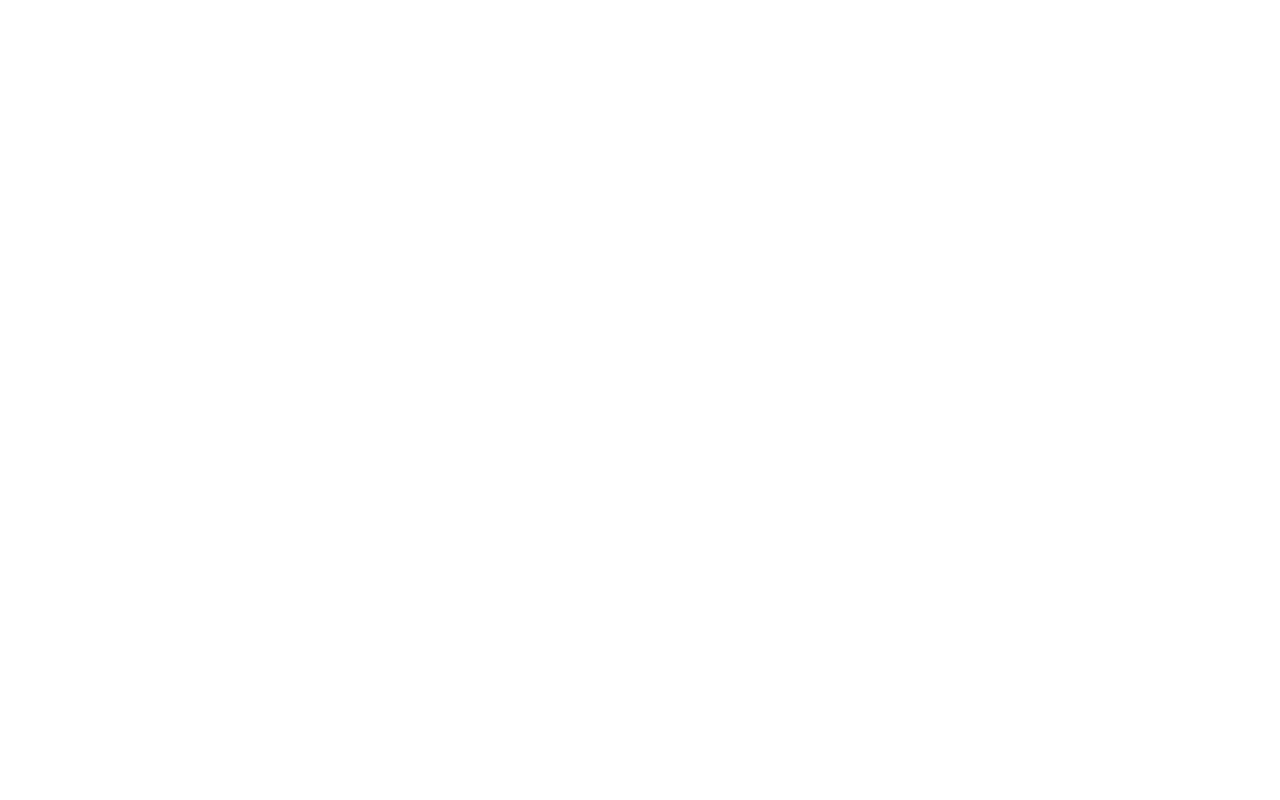
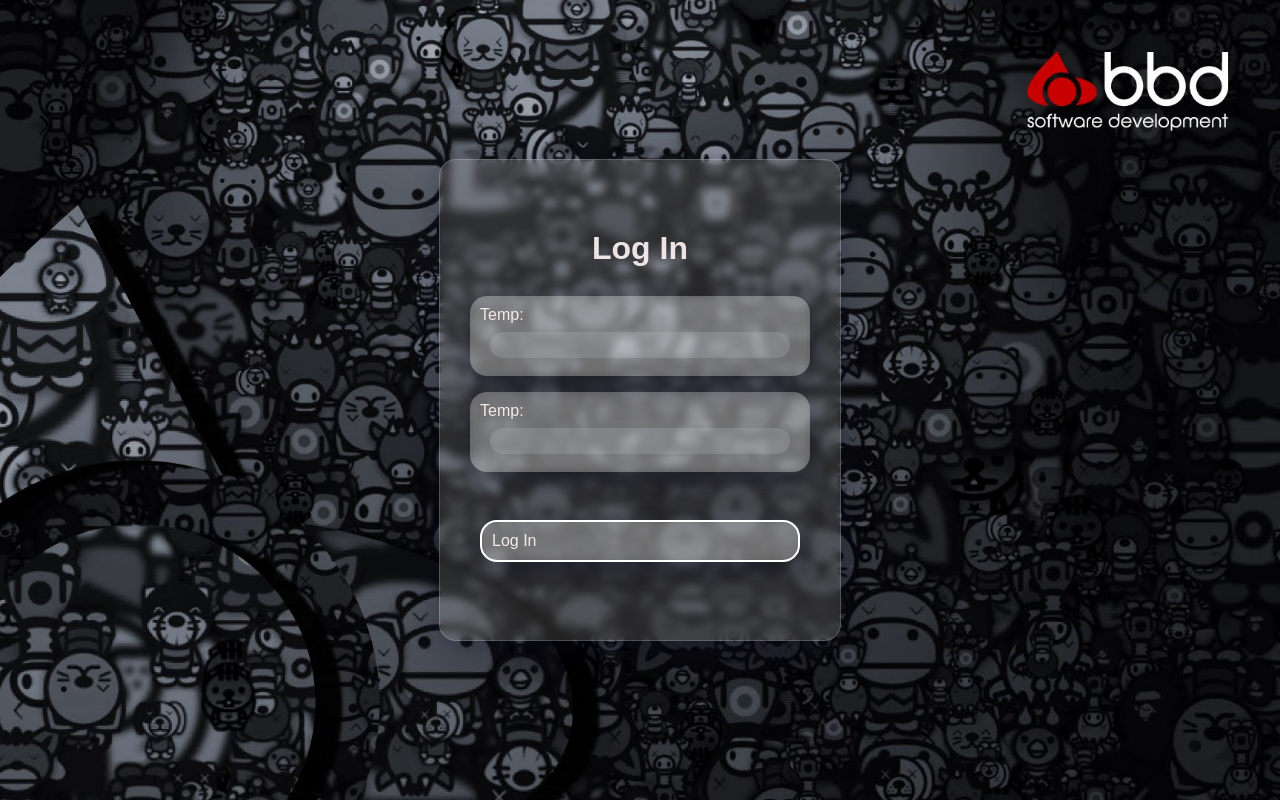
Before and after one commit to kbm26/BursaryManagementApp, a plain HTML site: page index.html in a window 1280 px wide. Drawn offline with Linux system fonts and the light colour scheme.

Commit message:
added log in page with necessary assets and style files

```diff
--- a/Styles/mainStyle.css
+++ b/Styles/mainStyle.css
@@ -0,0 +1,108 @@
+:root{
+  --bbd-primary-color: #C80B0E;
+  --bbd-secondary-color: #F5474A;
+  --general-box-shadow: 0 8px 32px 0 rgba(10, 12, 38, 0.37);
+  --font-color: rgba(255, 244, 244, 0.916);
+  --active: #fff1f1;
+  --back-drop: blur( 4px );
+}
+
+@import url('https://fonts.googleapis.com/css2?family=Martel+Sans:wght@200;300;400;600;700;800;900&display=swap');
+
+body{
+  padding: 0;
+  margin: 0;
+}
+
+main{
+  display: flex;
+  align-items: center;
+  justify-content: center;
+  margin: none;
+  padding: none;
+  background-image: url("../Assets/formBackground.jpg");
+  background-size: cover;
+  background-position-x: right;
+  background-repeat: no-repeat;
+  height: 100vh;
+  width: 100vw;
+  font-family: "Martel Sans", sans-serif;
+  font-weight: 300;
+  font-style: normal;
+}
+
+form{
+  display: inherit;
+  align-items: center;
+  justify-content: center;
+  flex-flow: column;
+  background: rgba(255, 255, 255, 0.132);
+  box-shadow: var(--general-box-shadow);
+  backdrop-filter: var(--back-drop);
+  -webkit-backdrop-filter: var(--back-drop);
+  border-radius: 17px;
+  border: 1px solid rgba( 255, 255, 255, 0.18 );
+  height: 60vh;
+  width: 80vw;
+  max-width: 400px;
+  color: var(--font-color);
+}
+
+form:hover{
+  transition: 500ms;
+  backdrop-filter: blur(7px);
+  -webkit-backdrop-filter: blur(7px);
+  border: 1px solid rgba(255, 255, 255, 0.381);
+}
+
+section, #submitLogIn{
+  display: inherit;
+  flex-flow: column;
+  width: 80%;
+  margin: 1vh auto;
+  background: rgba(255, 255, 255, 0.219);
+  box-shadow: var(--general-box-shadow);
+  backdrop-filter: var(--back-drop);
+  -webkit-backdrop-filter: var(--back-drop);
+  border-radius: 17px;
+  padding: 10px;
+}
+
+#submitLogIn{
+  margin-top: 5cqh;
+  border: 2px solid white;
+  color: var(--font-color);
+  font: inherit;
+}
+
+#submitLogIn:hover{
+  border-color: rgba(255, 255, 255, 0.219);
+  background-color: var(--active);
+  box-shadow: none;
+  border-width: 3px;
+  color: black;
+}
+
+input{
+  margin: 1vh auto;
+  background-color: rgba(240, 248, 255, 0.134);
+  border: none;
+  height: 3cqh;
+  border-radius: 15px;
+  padding-left: 3%;
+  color: var(--font-color);
+  font: inherit;
+}
+
+input:focus{
+  border: 1px solid var(--active);
+  outline: none;
+}
+
+label, input {
+  width: 90%;
+}
+
+h1{
+  margin-top: 0;
+}
--- a/index.html
+++ b/index.html
@@ -9,7 +9,20 @@
 </head>
 
 <body>
-
+  <main>
+    <form action="">
+      <h1>Log In</h1>
+      <section>
+        <label for="name">Temp:</label>
+        <input type="text" name="name">
+      </section>
+      <section>
+        <label for="name">Temp:</label>
+        <input type="text" name="name">
+      </section>
+      <button id="submitLogIn" type="submit">Log In</button>
+    </form>
+  </main>
 </body>
 
 </html>
```
Also changed, not shown: Assets/assets.txt (deleted), Assets/formBackground.jpg (added).
